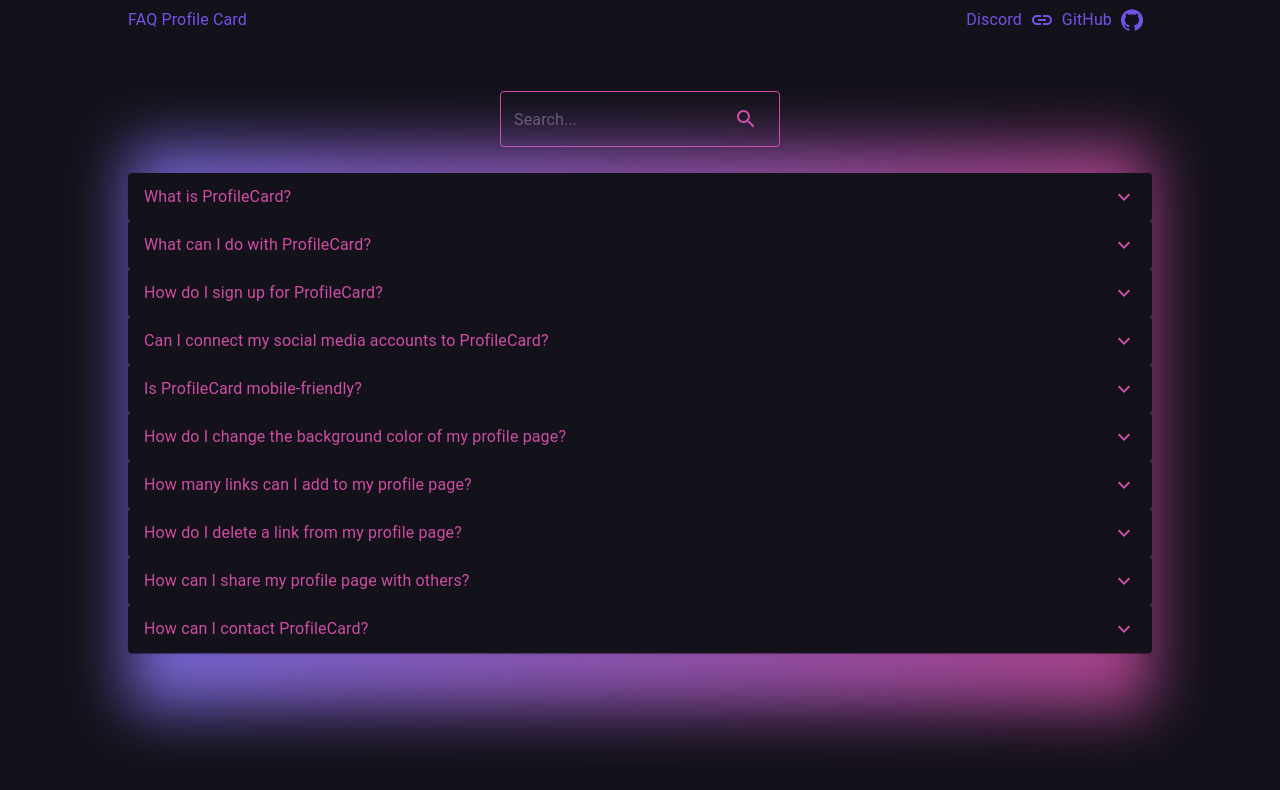
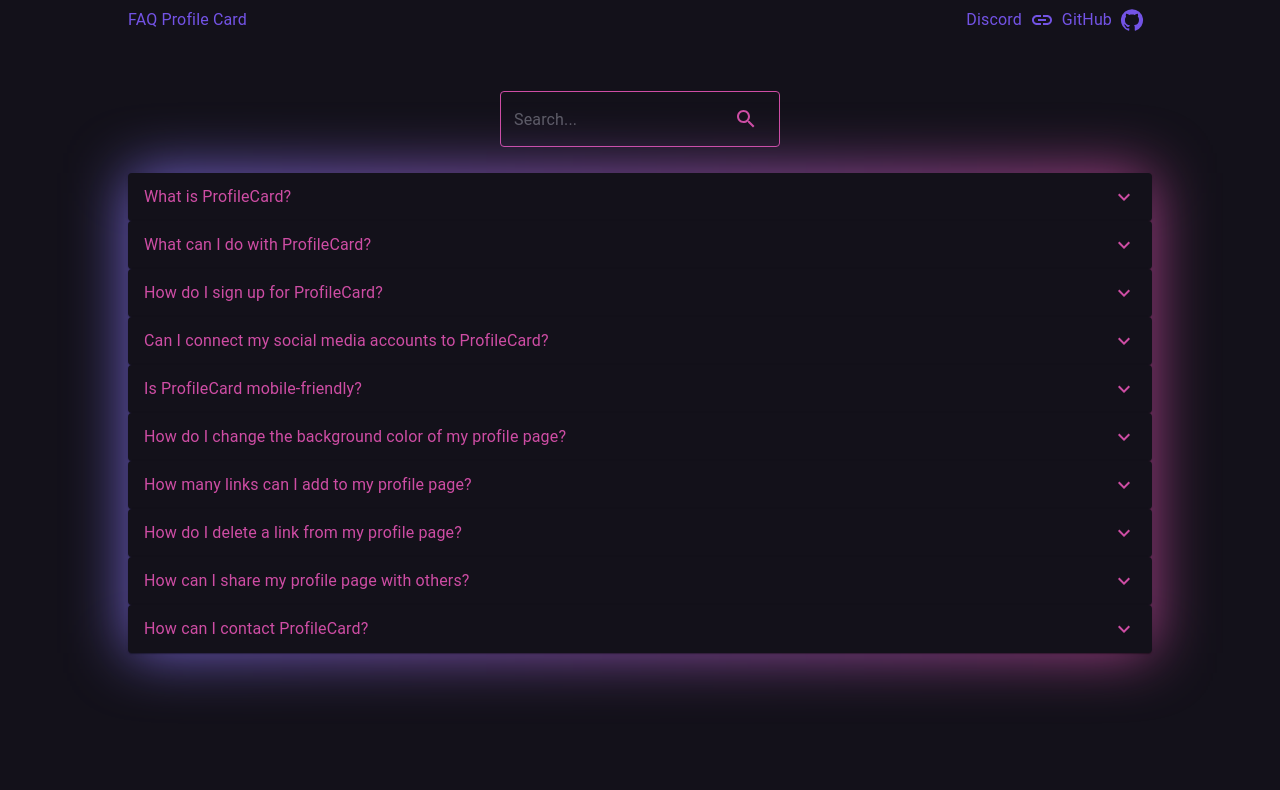
Before and after one commit to theprofilecard/faq.profilecard.co, a React (Create React App) app: page / in a window 1280 px wide. Shown: the top 790 px of the page. Built offline with nearby package versions, Linux system fonts and the light colour scheme.

Commit message:
fix: grow effect

```diff
--- a/src/App.tsx
+++ b/src/App.tsx
@@ -21,15 +21,11 @@ const App = () => {
   return (
     <>
       <Navbar />
-      <Box
-        marginLeft="10%"
-        marginRight="10%"
-        textAlign="center"
-        sx={{ position: 'relative' }}
-      >
+      <Box marginLeft="10%" marginRight="10%" textAlign="center">
         <Box marginTop="5%">
           <SearchInput searchHandler={searchHandler} />
         </Box>
+        <Box sx={{ position: 'relative' }}>
           <Box
             sx={{
               position: 'absolute',
@@ -44,6 +40,7 @@ const App = () => {
             <QuestionsList questions={searchResult} />
           </Box>
         </Box>
+      </Box>
     </>
   );
 };
```
Lines whose indentation alone changed are shown as unchanged.
